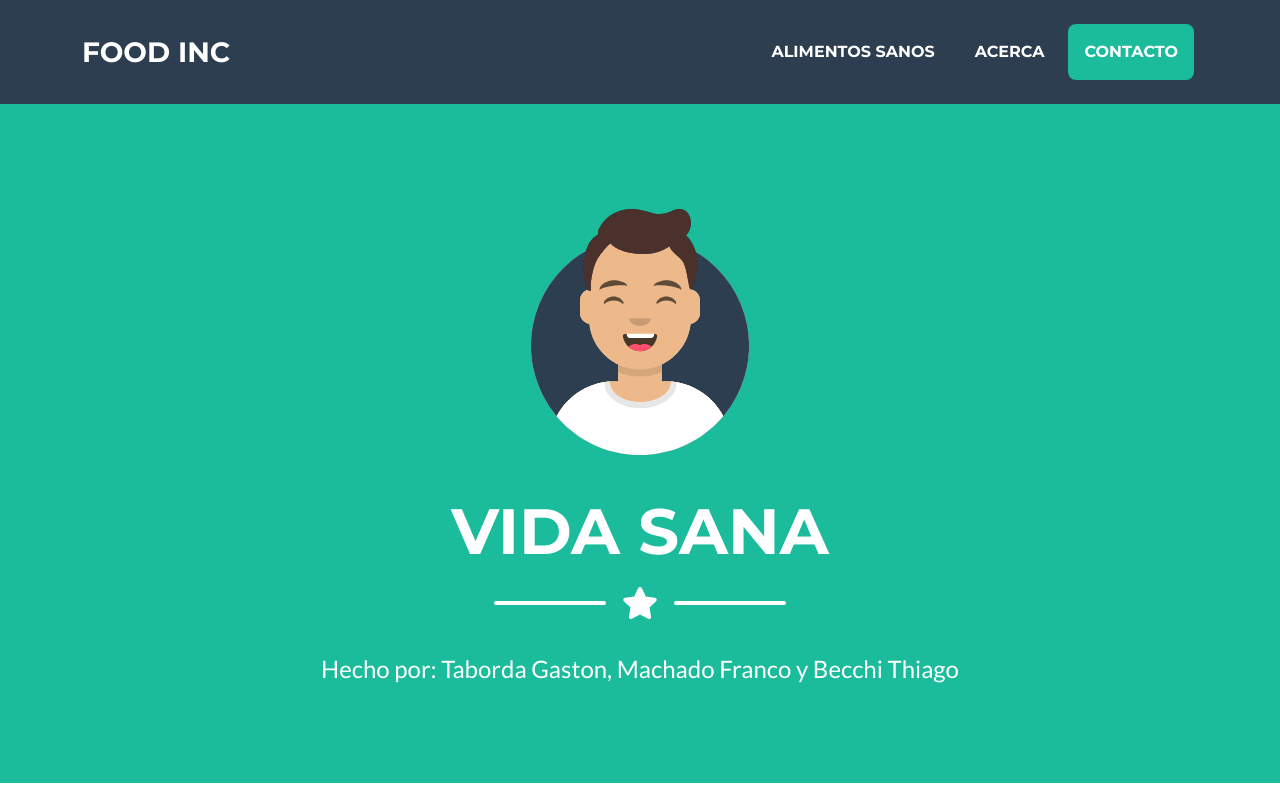
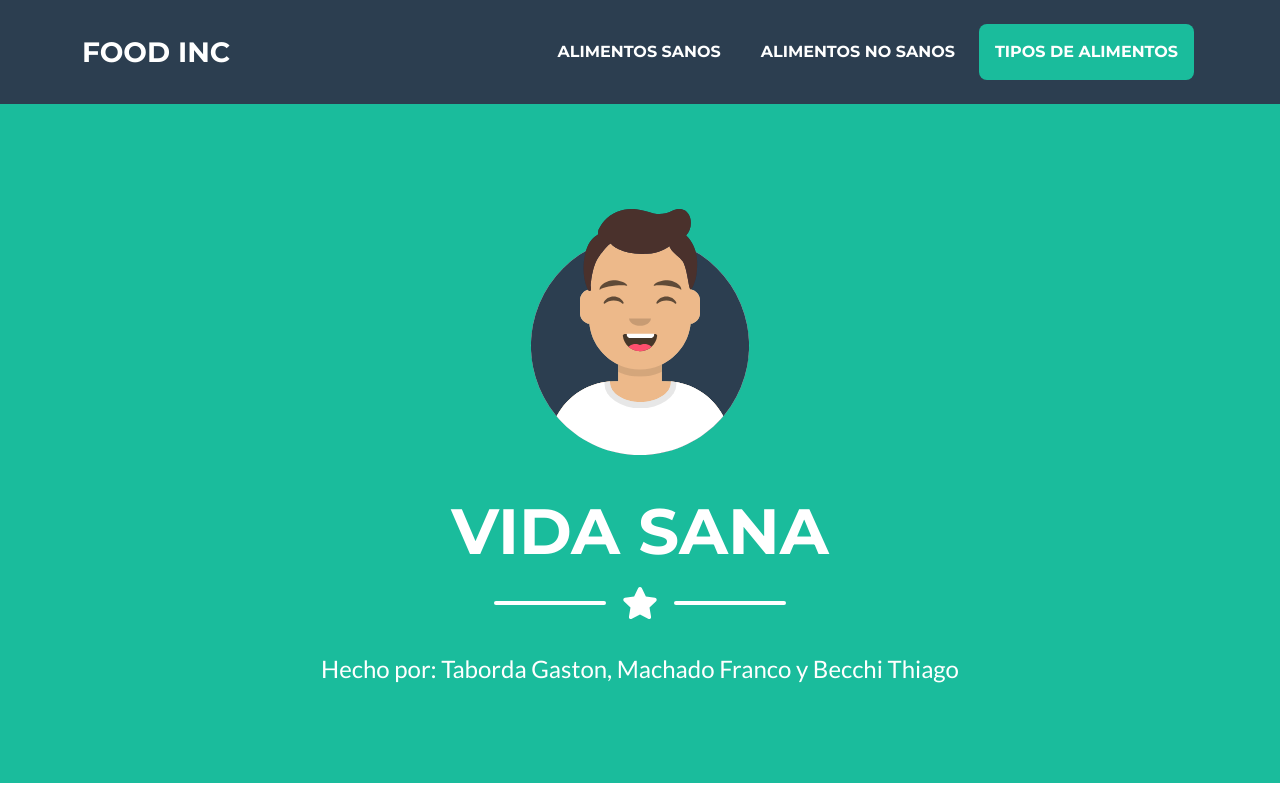
Before and after one commit to Thiago46/FoodInc, a plain HTML site: page index.html in a window 1280 px wide. Shown: the top 800 px of the page. Drawn offline with nearby package versions, Linux system fonts and the light colour scheme.

Commit message:
Cambio de Menu

```diff
--- a/index.html
+++ b/index.html
@@ -36,8 +36,8 @@
                 <div class="collapse navbar-collapse" id="navbarResponsive">
                     <ul class="navbar-nav ms-auto">
                         <li class="nav-item mx-0 mx-lg-1"><a class="nav-link py-3 px-0 px-lg-3 rounded" href="#portfolio">Alimentos Sanos</a></li>
-                        <li class="nav-item mx-0 mx-lg-1"><a class="nav-link py-3 px-0 px-lg-3 rounded" href="#about">Acerca</a></li>
-                        <li class="nav-item mx-0 mx-lg-1"><a class="nav-link py-3 px-0 px-lg-3 rounded" href="#contact">Contacto</a></li>
+                        <li class="nav-item mx-0 mx-lg-1"><a class="nav-link py-3 px-0 px-lg-3 rounded" href="#about">Alimentos no sanos</a></li>
+                        <li class="nav-item mx-0 mx-lg-1"><a class="nav-link py-3 px-0 px-lg-3 rounded" href="#contact">tipos de alimentos</a></li>
                     </ul>
                 </div>
             </div>
```
